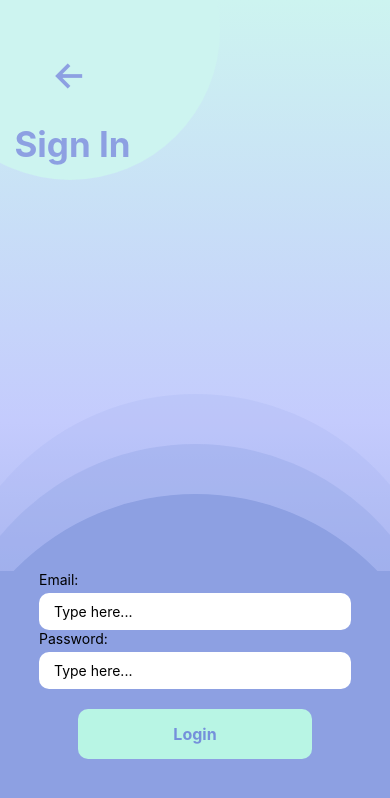
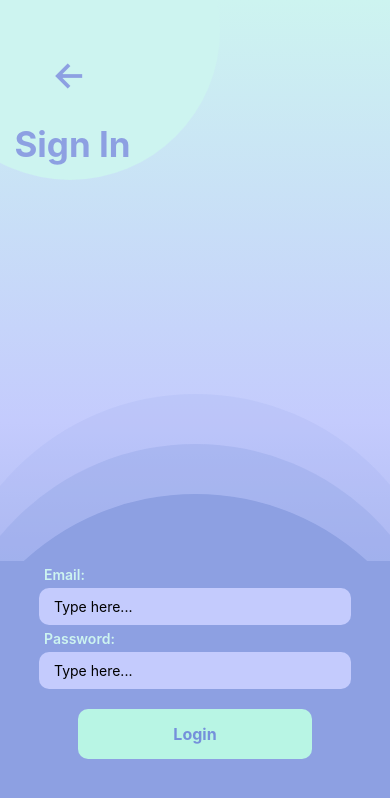
Before and after one commit to zakb27/smart-home, a React Native app: screen /Login in a window 390 px wide. Shown: the top 798 px of the page. Built offline with nearby package versions, Linux system fonts and the light colour scheme; no server answers; what @ui-kitten/components would draw is missing.

Commit message:
Fix for all room types

```diff
--- a/src/pages/Home.js
+++ b/src/pages/Home.js
@@ -498,8 +498,7 @@ const HomeRooms = ({navigation}) =>{
             )
             case('garden'):
                 return(  <Svg
-                    height={800}
-                    width={800}
+
                     xmlns="http://www.w3.org/2000/svg"
                     viewBox="0 0 512 512"
                     xmlSpace="preserve"
@@ -623,8 +622,36 @@ const HomeRooms = ({navigation}) =>{
                 </Svg>)
             case('other'):
                 return(  <Svg
-                    width={800}
-                    height={800}
+
+                    viewBox="0 0 36 36"
+                    xmlns="http://www.w3.org/2000/svg"
+                    aria-hidden="true"
+                    className="iconify iconify--twemoji"
+                >
+                    <Path
+                        fill="#A0041E"
+                        d="M9.344 14.702h-2a.5.5 0 0 1-.5-.5v-7a.5.5 0 0 1 .5-.5h2a.5.5 0 0 1 .5.5v7a.5.5 0 0 1-.5.5z"
+                    />
+                    <Path fill="#FFE8B6" d="M5 16 18 3l13 13v17H5z" />
+                    <Path fill="#FFCC4D" d="M18 16h1v16h-1z" />
+                    <Path
+                        fill="#66757F"
+                        d="M31 17a.997.997 0 0 1-.707-.293L18 4.414 5.707 16.707a.999.999 0 1 1-1.414-1.414l13-13a.999.999 0 0 1 1.414 0l13 13A.999.999 0 0 1 31 17z"
+                    />
+                    <Path
+                        fill="#66757F"
+                        d="M18 17a.999.999 0 0 1-.707-1.707l6.5-6.5a.999.999 0 1 1 1.414 1.414l-6.5 6.5A.997.997 0 0 1 18 17z"
+                    />
+                    <Path fill="#C1694F" d="M10 26h4v6h-4z" />
+                    <Path fill="#55ACEE" d="M10 17h4v4h-4zm12.5 0h4v4h-4zm0 9h4v4h-4z" />
+                    <Path
+                        fill="#5C913B"
+                        d="M33.5 33.5A1.5 1.5 0 0 1 32 35H4a1.5 1.5 0 0 1 0-3h28a1.5 1.5 0 0 1 1.5 1.5z"
+                    />
+                </Svg>)
+            case('entry'):
+                return(  <Svg
+
                     viewBox="0 0 36 36"
                     xmlns="http://www.w3.org/2000/svg"
                     aria-hidden="true"
--- a/src/screens/LoginScreen.js
+++ b/src/screens/LoginScreen.js
@@ -1,6 +1,6 @@
 import { useNavigation } from '@react-navigation/core'
 import React, { useEffect, useState } from 'react'
-import { KeyboardAvoidingView, StyleSheet, TextInput,Text, TouchableOpacity, View } from 'react-native'
+import { KeyboardAvoidingView, StyleSheet, TextInput,Text, TouchableOpacity, View,Modal,Pressable } from 'react-native'
 import { getAuth, createUserWithEmailAndPassword,signInWithEmailAndPassword,onAuthStateChanged } from "firebase/auth";
 import {auth} from "../../firebase"
 import Ionicons from 'react-native-vector-icons/Ionicons';
@@ -11,11 +11,10 @@ import Svg, {
     Rect,
 } from 'react-native-svg';
 import { LinearGradient } from 'expo-linear-gradient';
-
 const LoginScreen = ({navigation}) => {
     const [email, setEmail] = useState('')
     const [password, setPassword] = useState('')
-
+    const [modalVisible, setModalVisible] = useState(false);
 
 
     const handleLogin = () => {
@@ -25,7 +24,7 @@ const LoginScreen = ({navigation}) => {
                 const user = userCredentials.user;
                 console.log('Logged in with:', user.email);
             })
-            .catch(error => alert(error.message))
+            .catch(error => setModalVisible(true))
     }
 
     return (
@@ -48,19 +47,36 @@ const LoginScreen = ({navigation}) => {
                 </TouchableOpacity>
                 <Text style={styles.titleText}>Sign In</Text>
             </View>
+
+            {/*<Modal*/}
+            {/*    animationType="slide"*/}
+            {/*    transparent={true}*/}
+            {/*    visible={modalVisible}*/}
+            {/*    onRequestClose={() => {*/}
+            {/*        setModalVisible(!modalVisible);*/}
+            {/*    }}>*/}
+
+            {/*    <Text>Hello World!</Text>*/}
+            {/*    <Pressable*/}
+            {/*        onPress={() => setModalVisible(!modalVisible)}>*/}
+            {/*        <Text style={styles.textStyle}>Hide Modal</Text>*/}
+            {/*    </Pressable>*/}
+
+            {/*</Modal>*/}
+
             <View style={styles.roundContainer3}></View>
             <View style={styles.roundContainer2}></View>
             <View style={styles.roundContainer}></View>
             <View style={styles.formContainer}>
                 <View style={styles.inputContainer}>
-                    <Text>Email:</Text>
+                    <Text style={styles.text}>Email:</Text>
                     <TextInput
                         placeholder="Type here..."
                         value={email}
                         onChangeText={text => setEmail(text)}
                         style={styles.input}
                     />
-                    <Text>Password:</Text>
+                    <Text style={styles.text}>Password:</Text>
                     <TextInput
                         placeholder="Type here..."
                         value={password}
@@ -98,11 +114,17 @@ const styles = StyleSheet.create({
 
     },
     input: {
-        backgroundColor: 'white',
+        backgroundColor: '#C4CBFD',
         paddingHorizontal: 15,
         paddingVertical: 10,
         borderRadius: 10,
         marginTop: 5,
+    },
+    text:{
+        color:'#CDF4F0',
+        marginLeft:5,
+        marginTop:5,
+        fontWeight:'600',
     },
     titleText:{
         fontSize:35,
```
